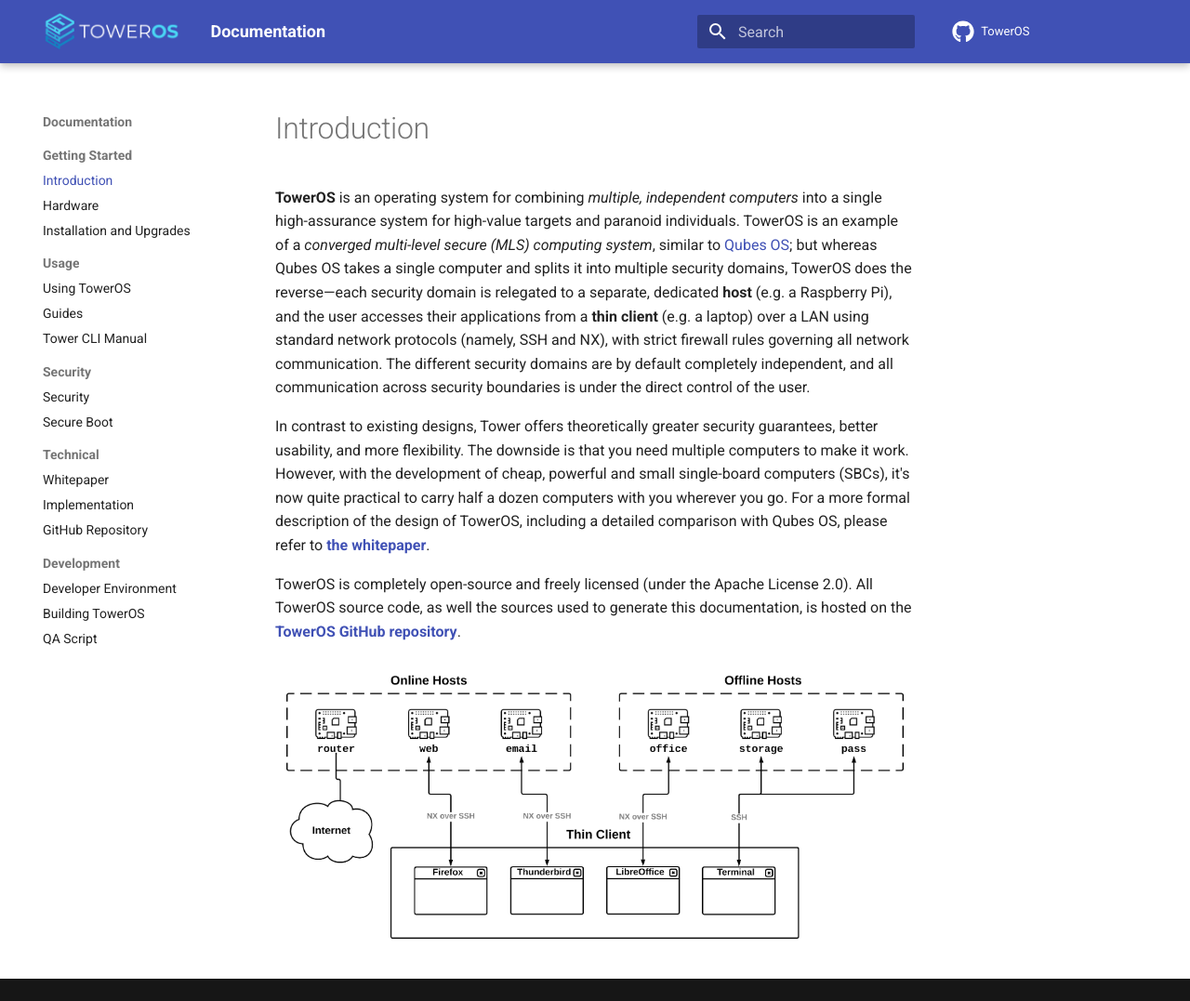
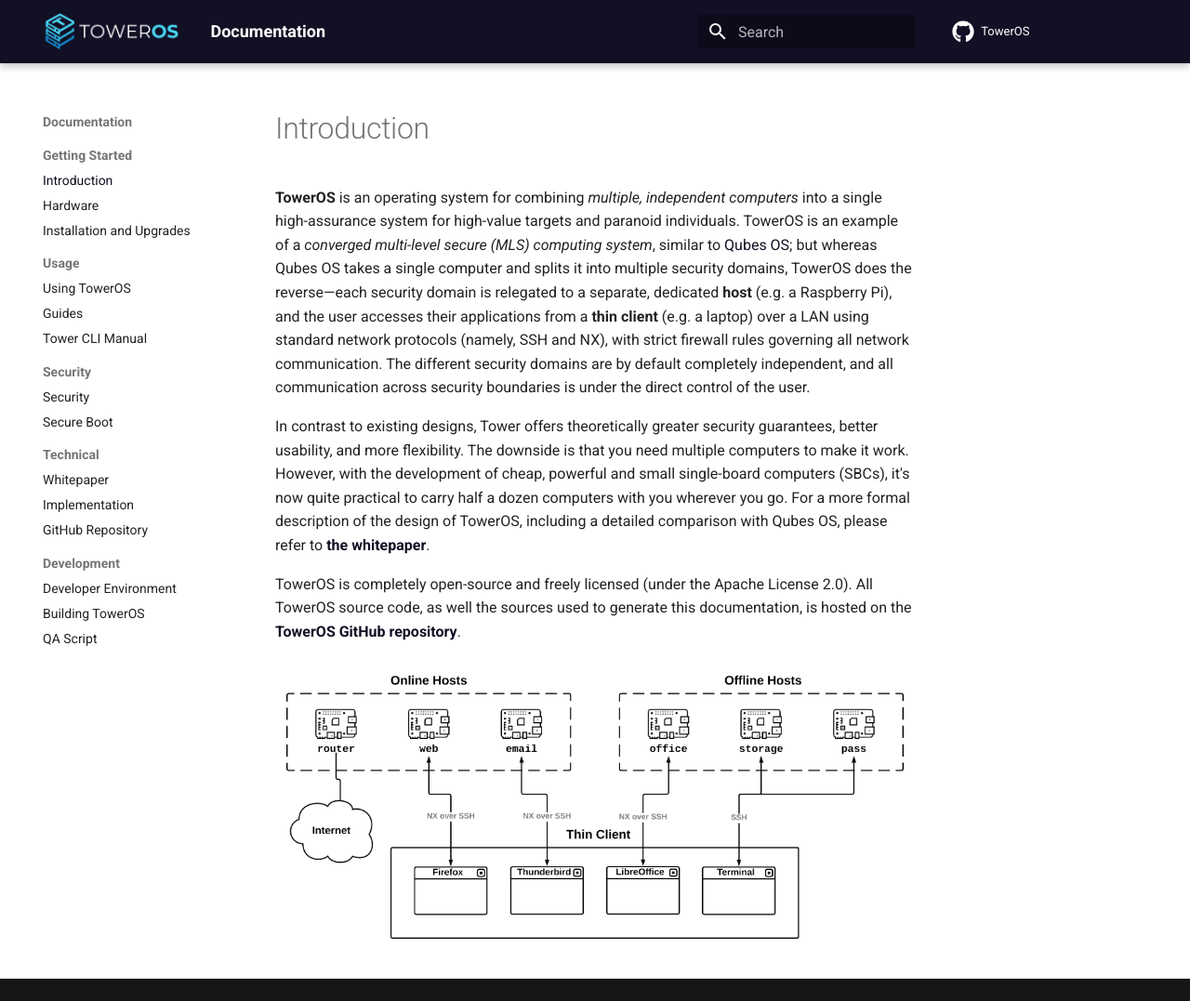
Before and after one commit to towercomputers/toweros, an MkDocs documentation site: the page built from docs/src/index.md, in a window 1280 px wide and 1077 px high. Shown: the whole window at 93% size. Built offline with MkDocs 1.6.1 and Material for MkDocs 9.7.7, drawn with Linux system fonts in a browser that asks for light colours; comment, search, counter and statistics services are not loaded.

Commit message:
change header color

```diff
--- a/docs/src/css/towerdoc.css
+++ b/docs/src/css/towerdoc.css
@@ -1,3 +1,7 @@
 .md-header__button.md-logo img {
     height: 2.2rem !important;
 }
+
+:root {
+    --md-primary-fg-color:        #111024;
+}
```
